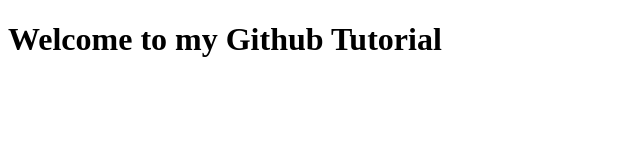
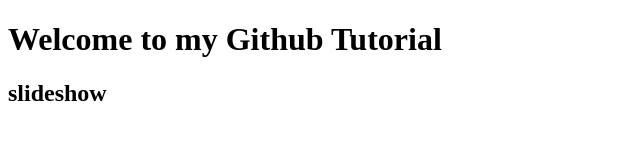
Before and after one commit to Mustycodes/testing, a plain HTML site: page index.html in a window 1280 px wide. Shown: the whole page, without its empty margins (0-640 px from the left). Drawn offline with Linux system fonts and the light colour scheme.

Commit message:
add h2 on index.html

```diff
--- a/index.html
+++ b/index.html
@@ -8,5 +8,6 @@
 </head>
 <body>
   <h1>Welcome to my Github Tutorial</h1>
+  <h2>slideshow</h2>
 </body>
 </html>
```
